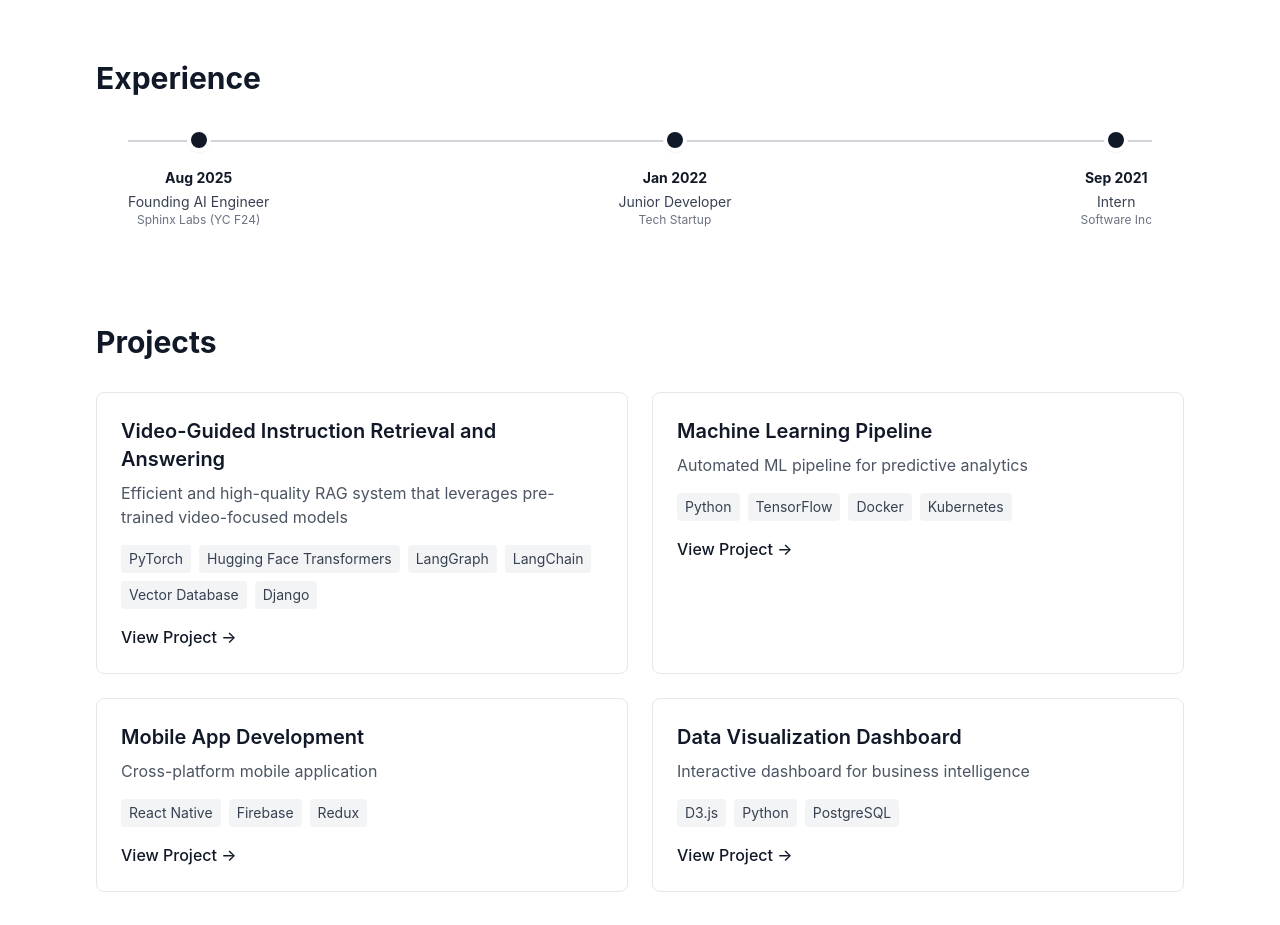
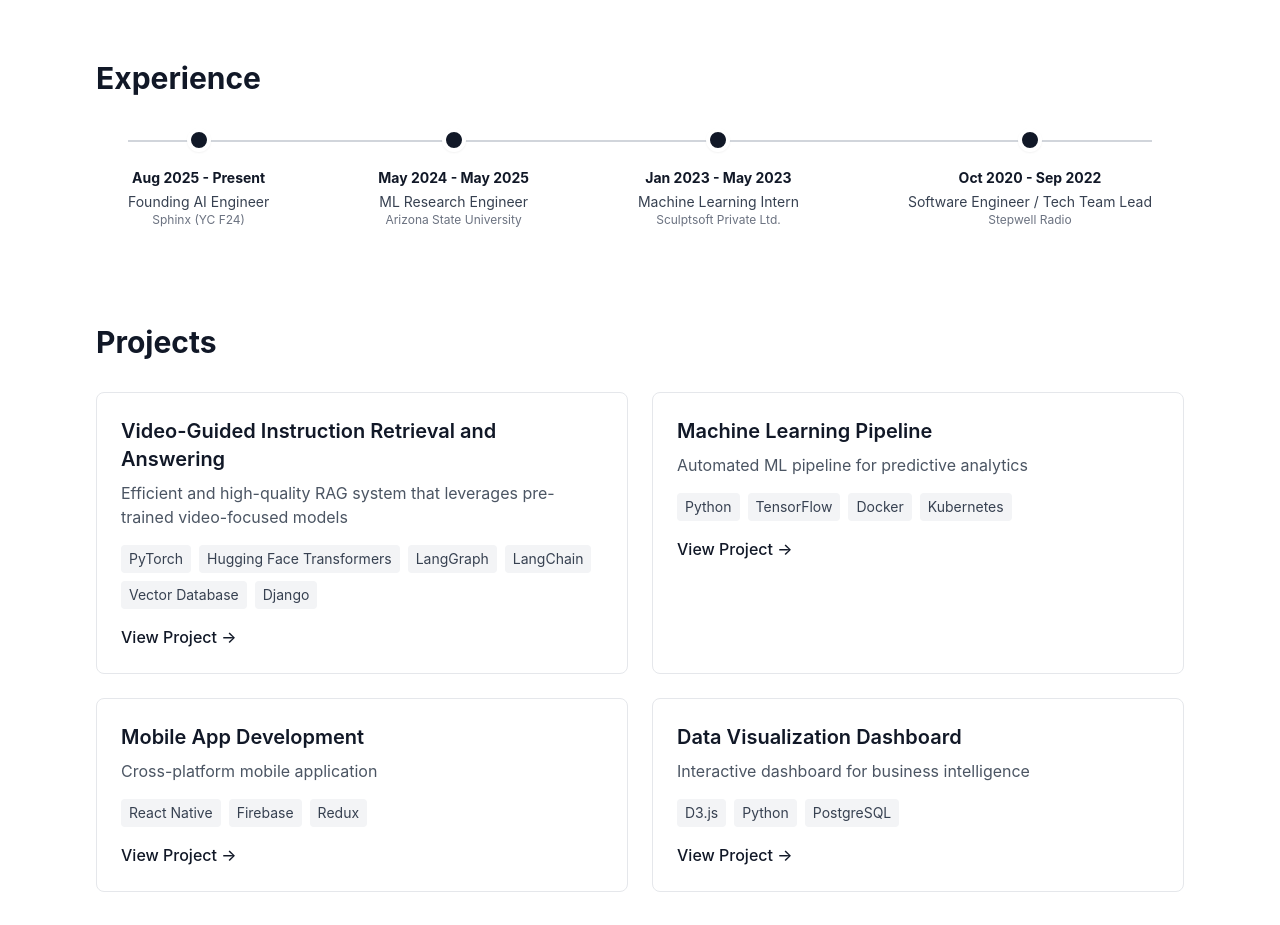
Before and after one commit to sameepv21/portfolio, a React (Create React App) app: page / in a window 1280 px wide. Shown: the part 880-1805 px from the top of the page. Built offline with nearby package versions, Linux system fonts and the light colour scheme.

Commit message:
[docs]: added some relevant information

```diff
--- a/src/components/Experience.js
+++ b/src/components/Experience.js
@@ -1,8 +1,9 @@
 export default function Experience() {
   const experiences = [
-    { date: 'Aug 2025', title: 'Founding AI Engineer', company: 'Sphinx Labs (YC F24)' },
-    { date: 'Jan 2022', title: 'Junior Developer', company: 'Tech Startup' },
-    { date: 'Sep 2021', title: 'Intern', company: 'Software Inc' }
+    { date: 'Aug 2025 - Present', title: 'Founding AI Engineer', company: 'Sphinx (YC F24)' },
+    { date: 'May 2024 - May 2025', title: 'ML Research Engineer', company: 'Arizona State University' },
+    { date: 'Jan 2023 - May 2023', title: 'Machine Learning Intern', company: 'Sculptsoft Private Ltd.' },
+    { date: 'Oct 2020 - Sep 2022', title: 'Software Engineer / Tech Team Lead', company: 'Stepwell Radio' }
   ];
 
   return (
```
